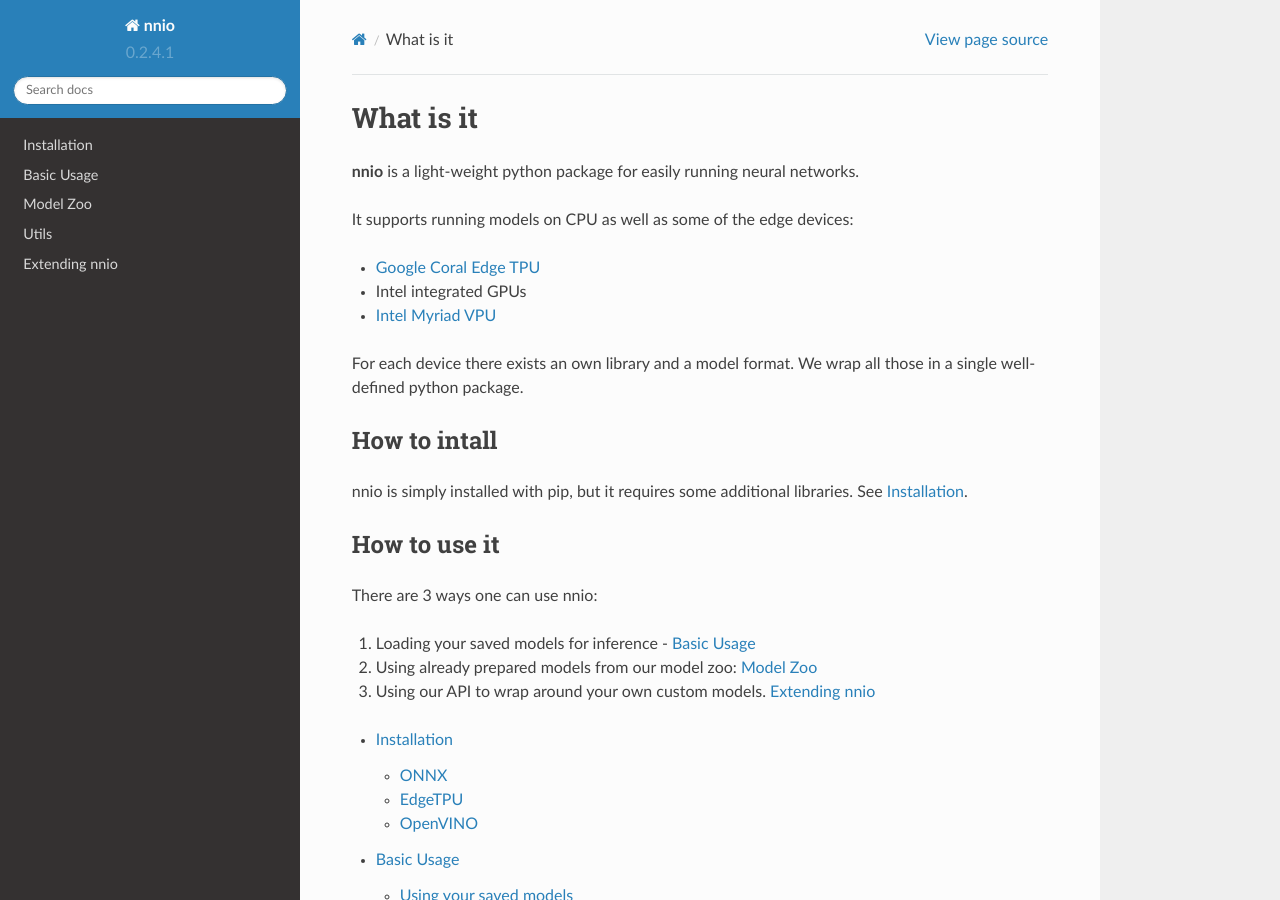
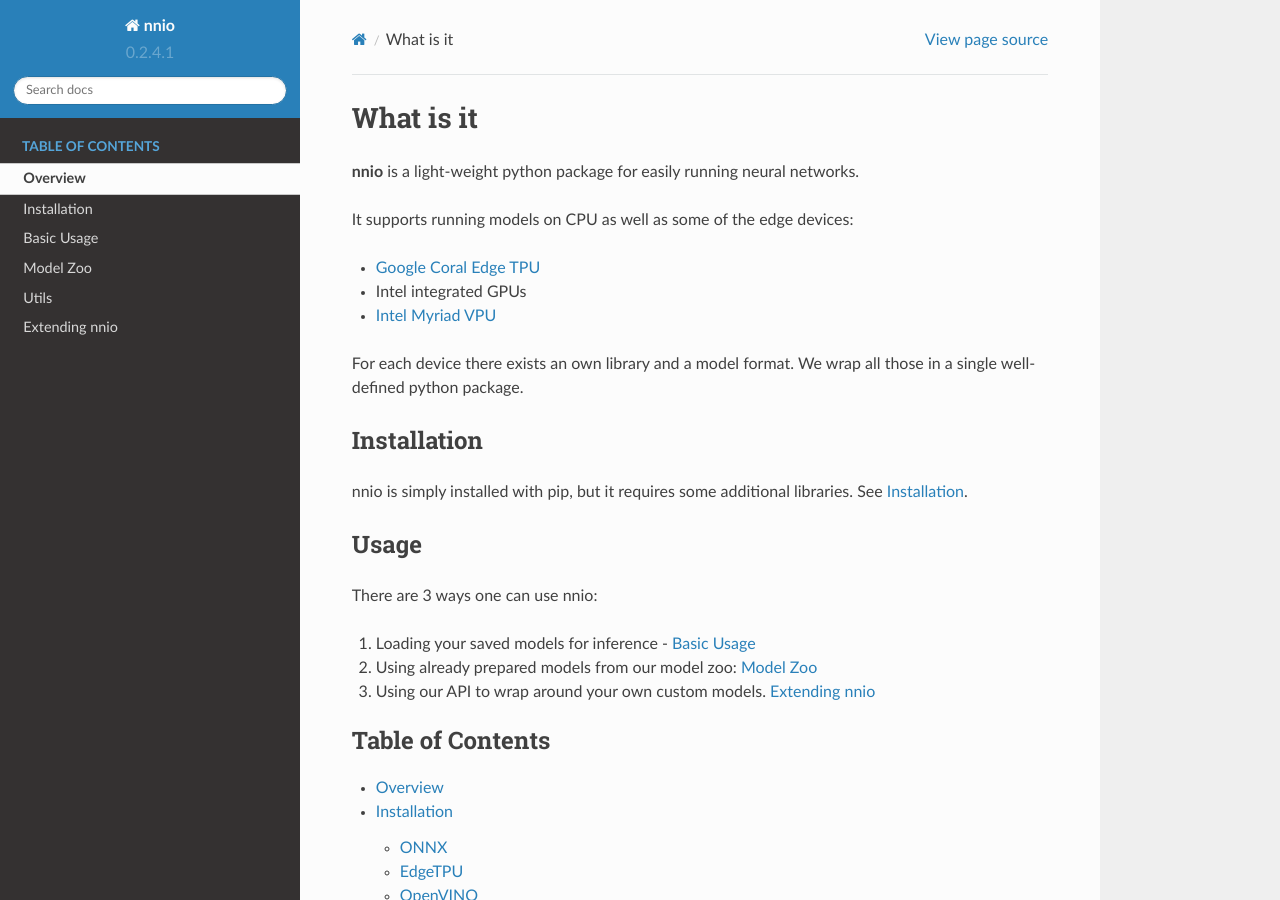
Before and after one commit to FastSense/nnio, a Sphinx documentation site: the page built from docs/source/index.rst, in a window 1280 px wide and 900 px high. Built offline with Sphinx 7.4.7 and the Read the Docs theme 2.0.0, drawn with Linux system fonts in a browser that asks for light colours.

Commit message:
Overview page

```diff
--- a/docs/source/index.rst
+++ b/docs/source/index.rst
@@ -1,5 +1,7 @@
+**************
 What is it
-==================================================================================
+**************
+
 **nnio** is a light-weight python package for easily running neural networks.
 
 It supports running models on CPU as well as some of the edge devices:
@@ -10,14 +12,14 @@
 
 For each device there exists an own library and a model format. We wrap all those in a single well-defined python package.
 
-How to intall
--------------
+Installation
+=============
 nnio is simply installed with pip, but it requires some additional libraries.
 See :ref:`installation`.
 
 
-How to use it
--------------
+Usage
+=============
 
 There are 3 ways one can use nnio:
 
@@ -29,8 +31,10 @@
 
 
 .. toctree::
+    :caption: Table of Contents
     :maxdepth: 2
 
+    Overview <self>
     install
     basic_usage
     zoo
```
